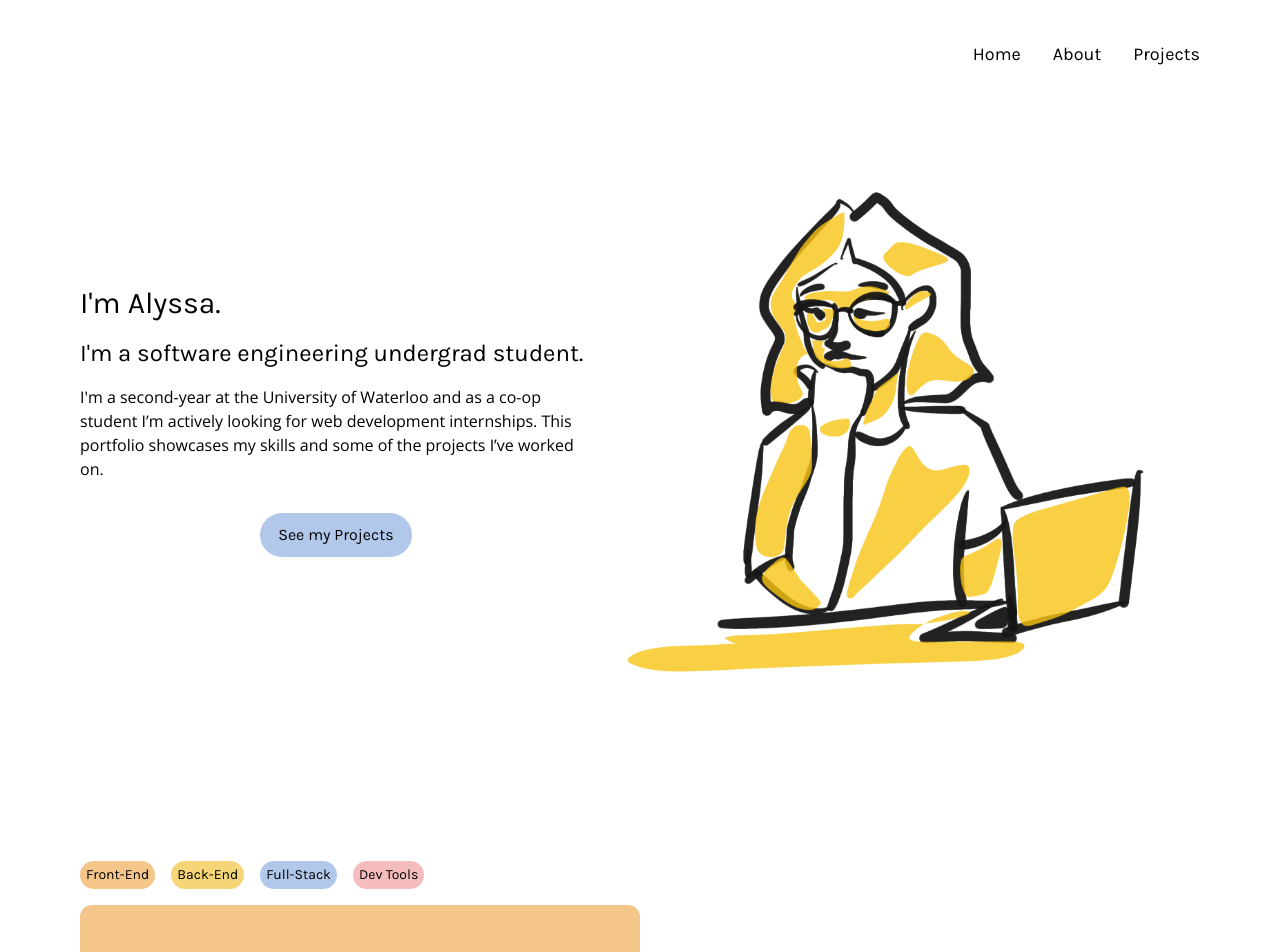
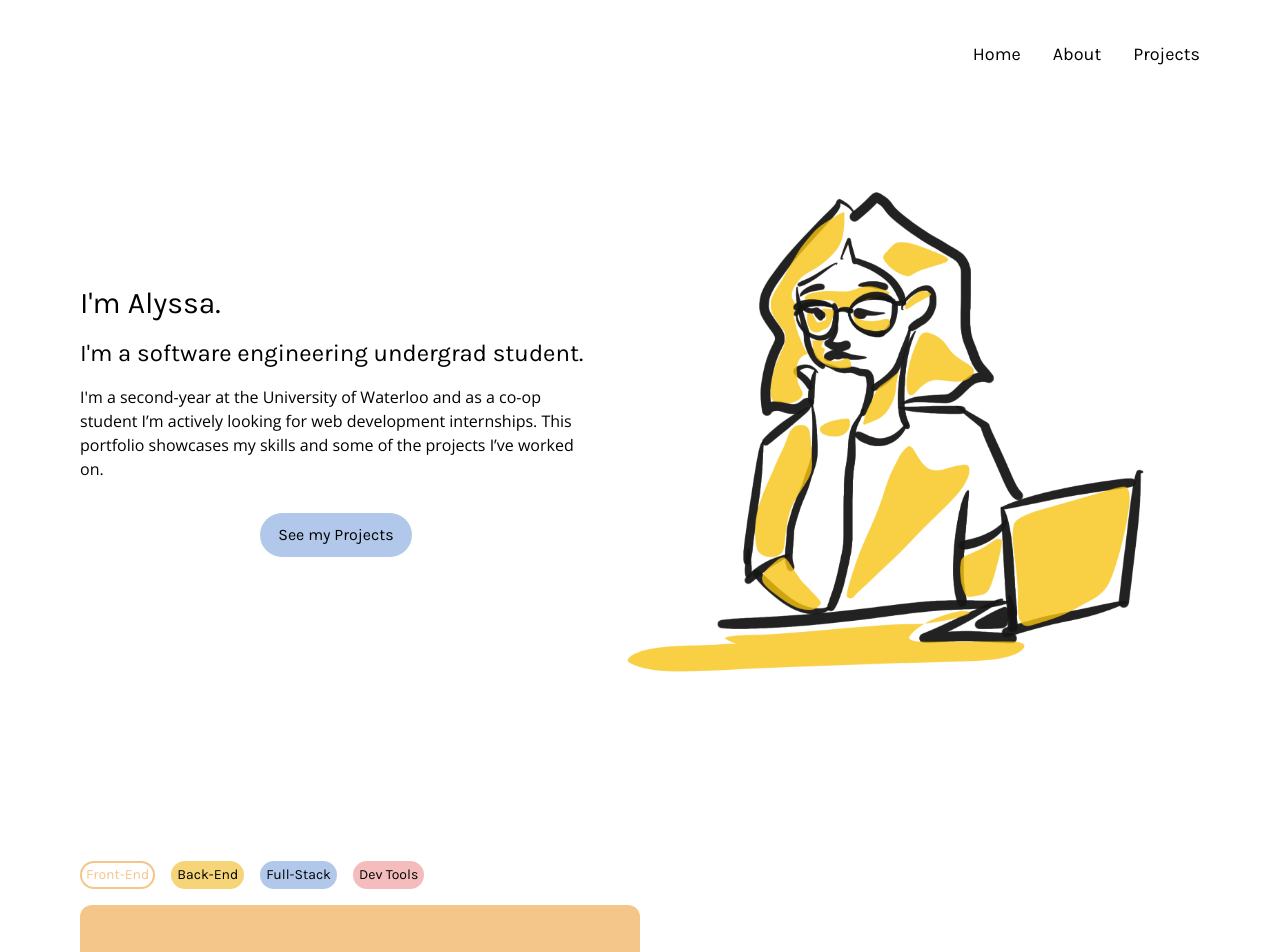
Before and after one commit to alyssadsouza/alyssadsouza.github.io, a React (Create React App) app: page / in a window 1280 px wide. Shown: the top 952 px of the page. Built offline with nearby package versions, Linux system fonts and the light colour scheme; the HTML template or start-up script is replaced by a standard one.

Commit message:
Add active tab btn styling

```diff
--- a/src/App.css
+++ b/src/App.css
@@ -3,9 +3,10 @@
     border: 2px solid #F4C68A;
 }
 
-.btn-orange:hover {
+.btn-orange:hover, .btn-orange-active {
     transition: all 100ms ease-in;
     background: rgba(244, 198, 138, 0);
+    border-color: #F4C68A;
     color: #F4C68A;
 }
 
@@ -14,9 +15,10 @@
     border: 2px solid #f5d577;
 }
 
-.btn-yellow:hover {
+.btn-yellow:hover, .btn-yellow-active {
     transition: all 100ms ease-in;
     background: rgba(245, 213, 119, 0);
+    border-color: #F5D577;;
     color: #F5D577;
 }
 
@@ -25,9 +27,10 @@
     border: 2px solid #F4BCBC;
 }
 
-.btn-pink:hover {
+.btn-pink:hover, .btn-pink-active {
     transition: all 100ms ease-in;
     background: rgba(244, 188, 188, 0);
+    border-color: #F4BCBC;
     color: #F4BCBC;
 }
 
@@ -36,9 +39,10 @@
     border: 2px solid #B1C8EA;
 }
 
-.btn-blue:hover {
+.btn-blue:hover, .btn-blue-active {
     transition: all 100ms ease-in;
     background: rgba(177, 200, 234, 0);
+    border-color: #B1C8EA;
     color: #B1C8EA;
 }
 
--- a/src/components/SkillTabs.js
+++ b/src/components/SkillTabs.js
@@ -28,7 +28,7 @@ export default function SkillTabs({ content }) {
             <button
               key={tab.tab}
               onClick={() => setTabName(tab.tab)}
-              className={`mr-4 my-4 px-1 py-0.5 text-sm font-display border-2 rounded-full btn-${tab.color}`}
+              className={`mr-4 my-4 px-1 py-0.5 text-sm font-display border-2 rounded-full btn-${tabName === tab.tab ? tab.color +  '-active' : tab.color}`}
             >
               {tab.tab}
             </button>
```
